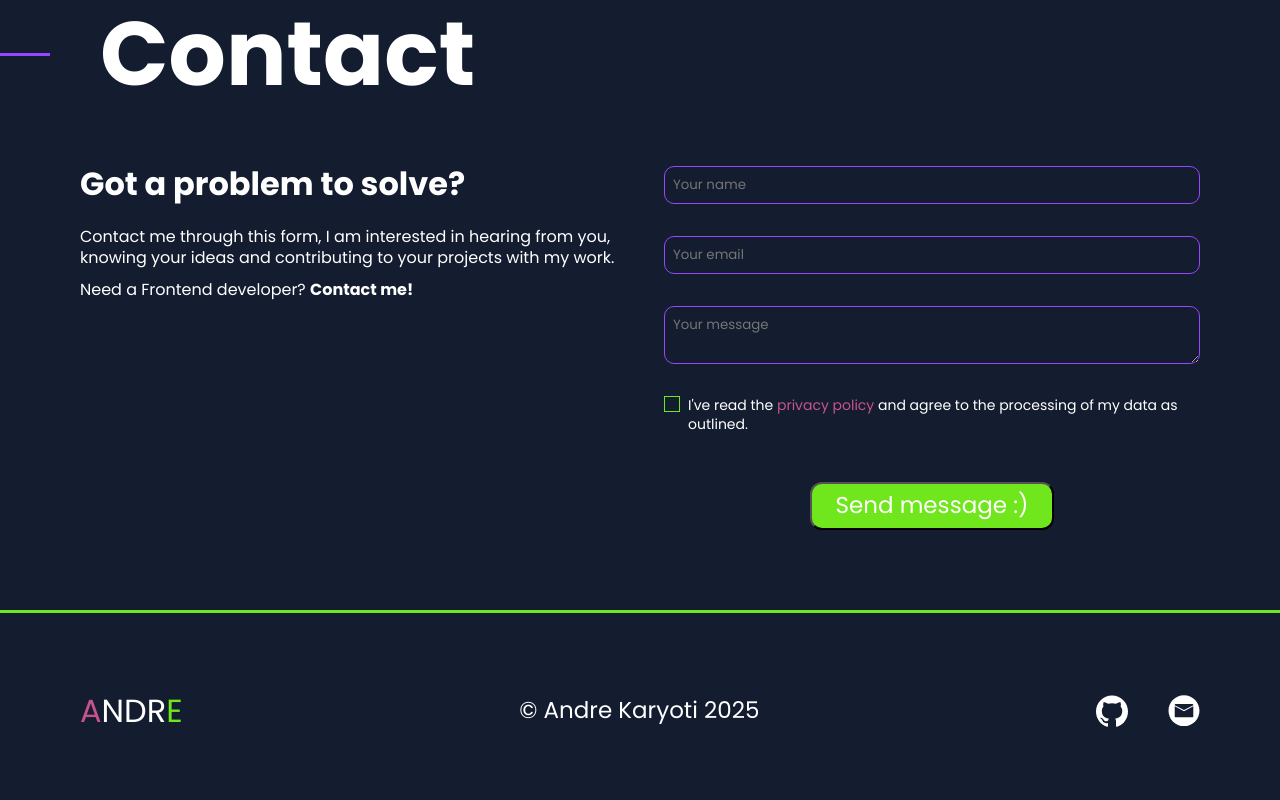
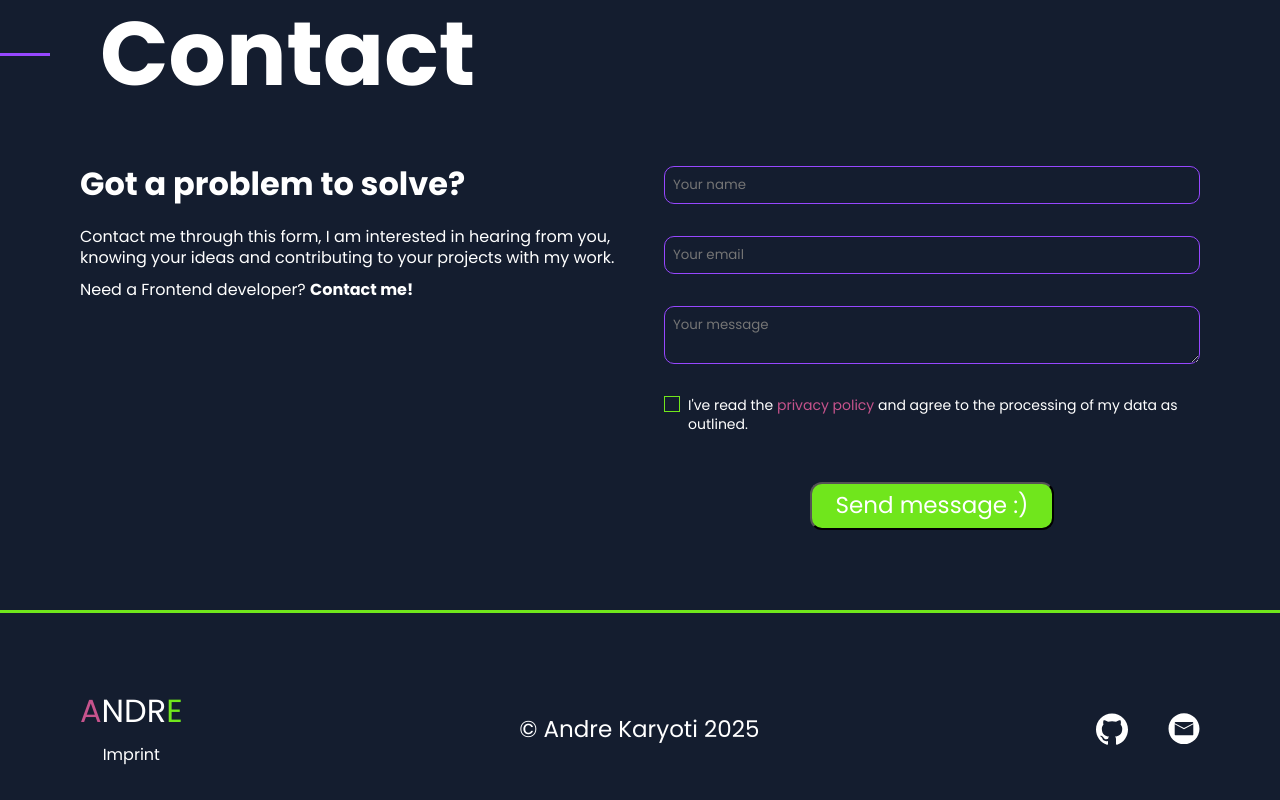
Before and after one commit to Zmoorgekaffi/portfolio, an Angular app: page / in a window 1280 px wide. Shown: the part 6341-7141 px from the top of the page. Built offline with nearby package versions, Linux system fonts and the light colour scheme.

Commit message:
added imprint footer link

```diff
--- a/src/app/components/footer/footer.component.html
+++ b/src/app/components/footer/footer.component.html
@@ -1,13 +1,14 @@
 <section class="section-wrap site-padding">
     <div class="footer-content-wrap w100  flex-wrap-wrap d-flex">
         <div (click)="ScrollToElementId('main')" class="logo d-flex">
-            <span class="font32">
-                <span class="color-purple">A</span>NDR<span class="color-green">E</span>
+            <span class="font32 d-flex column gap">
+                <div><span class="color-purple">A</span>NDR<span class="color-green">E</span></div>
+                <a class="impressum_link font16" href="/imprint">Imprint</a>
             </span>
         </div>
 
         <div class="font23 weight400">
-            © Andre Karyoti 2025
+            <p>© Andre Karyoti 2025</p>
         </div>
 
         <div class="sm-wrap">
--- a/src/app/components/footer/footer.component.scss
+++ b/src/app/components/footer/footer.component.scss
@@ -38,6 +38,18 @@ section {
     }
 }
 
+.impressum_link {
+    transition: color 200ms;
+
+    &:hover {
+        color: $purple;
+    }
+}
+
+.gap {
+    gap: 1rem;
+}
+
 @media (max-width:720px) {
     .sm-wrap {
         gap: 1.5rem;
```
